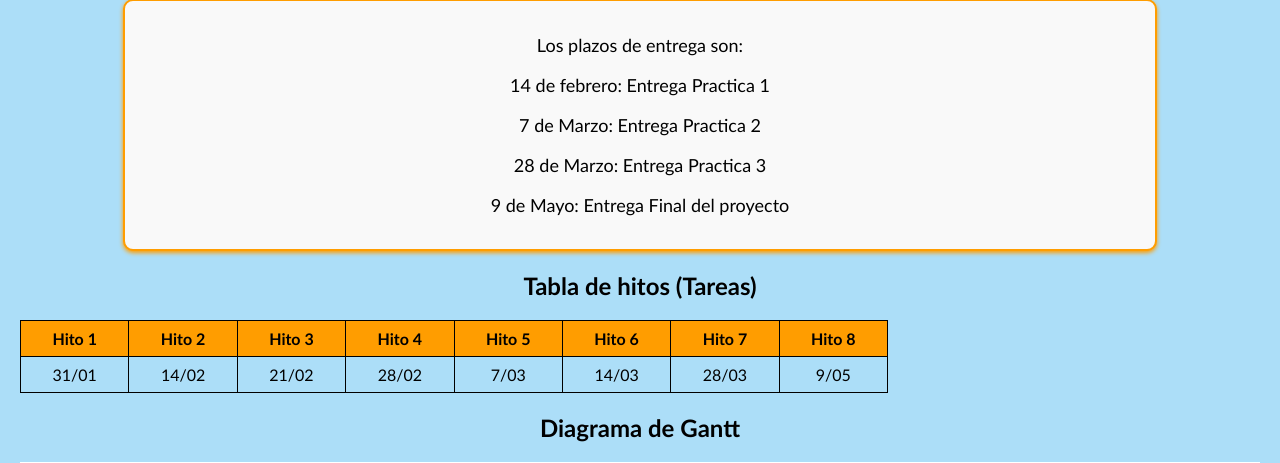
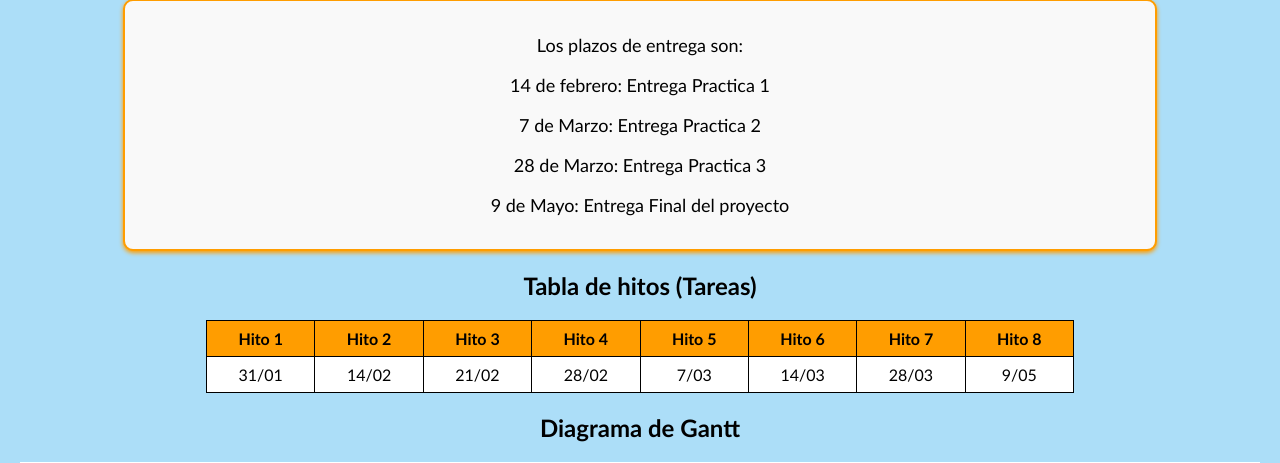
Before and after one commit to delafu03/EasyCheckIn, a PHP site: page /planificacion.html in a window 1280 px wide. Shown: the part 888-1351 px from the top of the page. Run offline with PHP 8.4, Linux system fonts and the light colour scheme.

Commit message:
cambio planificacion y css

```diff
--- a/CSS/estilo.css
+++ b/CSS/estilo.css
@@ -22,11 +22,13 @@ img {
 table{
     width:70%;
     border-collapse: collapse;
+    margin: 20px auto;
 }
 th,td{
     border: 1px solid black;
     padding: 8px;
     text-align: center;
+    background-color: white;
 }
 th{
     background-color:#ff9d00;
--- a/planificacion.html
+++ b/planificacion.html
@@ -50,7 +50,7 @@
         <p> 9 de Mayo: Entrega Final del proyecto</p>
     </div>
     <h2>Tabla de hitos (Tareas) </h2>
-    <table>
+    <table >
 <tr>
     <th> Hito 1</th>
     <th> Hito 2</th>
```
